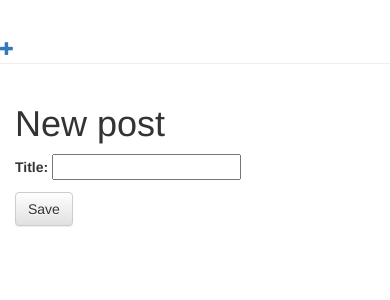
After one commit to e-ranasinghe/test_assignment, a Django app: page /post/new/ in a window 390 px wide. The commit adds this page. Shown: the top 300 px of the page. Run offline with Django 3.2, Linux system fonts and the light colour scheme; a user stored in the database is signed in; tables that the repository leaves empty hold one stand-in row (values such as "Sample post"); some libraries are stand-ins or nearby versions.

Commit message:
temp commit

```diff
--- /dev/null
+++ b/app/forms.py
@@ -0,0 +1,8 @@
+from django import forms
+from .models import Post
+
+
+class PostForm(forms.ModelForm):
+    class Meta:
+        model = Post
+        fields = ('title',)
--- a/app/urls.py
+++ b/app/urls.py
@@ -3,5 +3,6 @@ from django.urls import path
 from . import views
 
 urlpatterns = [
-    path('', views.index, name='index'),
+    path('', views.index, name='hello'),
+    path('post/new/', views.post_new, name='post_new'),
 ]
--- a/app/views.py
+++ b/app/views.py
@@ -1,6 +1,15 @@
 from django.shortcuts import render
 from django.http import HttpResponse
+from .forms import PostForm
+from django.contrib.auth.decorators import login_required
 
 
+@login_required(login_url='/accounts/login/')
 def index(request):
-    return HttpResponse("Hello, world.")
+    return render(request, 'hello.html')
+
+
+@login_required(login_url='/accounts/login/')
+def post_new(request):
+    form = PostForm()
+    return render(request, 'post.html', {'form': form})
--- /dev/null
+++ b/templates/base.html
@@ -0,0 +1,26 @@
+{% load static %}
+<html lang="en">
+<head>
+    <meta charset="UTF-8">
+    <title>Title</title>
+    <link rel="stylesheet" href="//maxcdn.bootstrapcdn.com/bootstrap/3.2.0/css/bootstrap.min.css">
+    <link rel="stylesheet" href="//maxcdn.bootstrapcdn.com/bootstrap/3.2.0/css/bootstrap-theme.min.css">
+    <link href='//fonts.googleapis.com/css?family=Lobster&subset=latin,latin-ext' rel='stylesheet' type='text/css'>
+</head>
+<body>
+{% if user.is_authenticated %}
+    <div class="page-header">
+        <a href="{% url 'post_new' %}" class="top-menu"><span class="glyphicon glyphicon-plus"></span></a>
+
+    </div>
+{% endif %}
+<div class="content container">
+    <div class="row">
+        <div class="col-md-8">
+            {% block content %}
+            {% endblock %}
+        </div>
+    </div>
+</div>
+</body>
+</html>
--- /dev/null
+++ b/templates/post.html
@@ -0,0 +1,9 @@
+{% extends 'base.html' %}
+
+{% block content %}
+    <h1>New post</h1>
+    <form method="POST" class="post-form">{% csrf_token %}
+        {{ form.as_p }}
+        <button type="submit" class="save btn btn-default">Save</button>
+    </form>
+{% endblock %}
--- a/test_assignment/urls.py
+++ b/test_assignment/urls.py
@@ -20,5 +20,5 @@ from django.views.generic.base import TemplateView
 urlpatterns = [
     path('admin/', admin.site.urls),
     path('accounts/', include('django.contrib.auth.urls')),
-    path('', TemplateView.as_view(template_name='hello.html'), name='hello'),
+    path('', include('app.urls')),
 ]
```
Also changed, not shown: templates/hello.html (+4 -11 lines).
